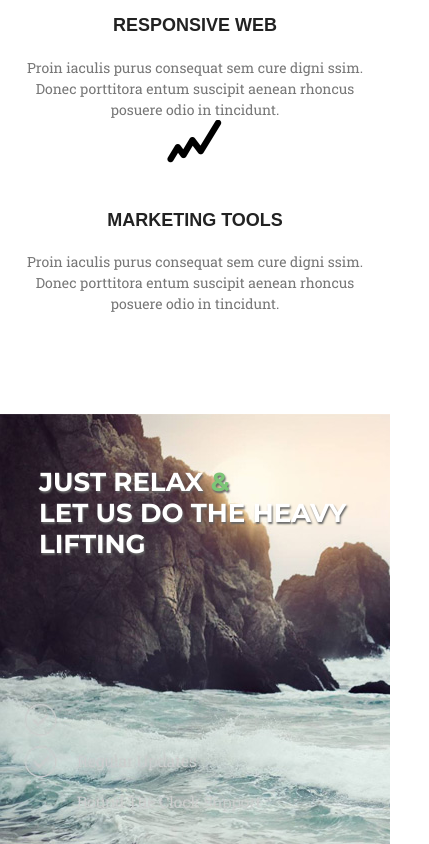
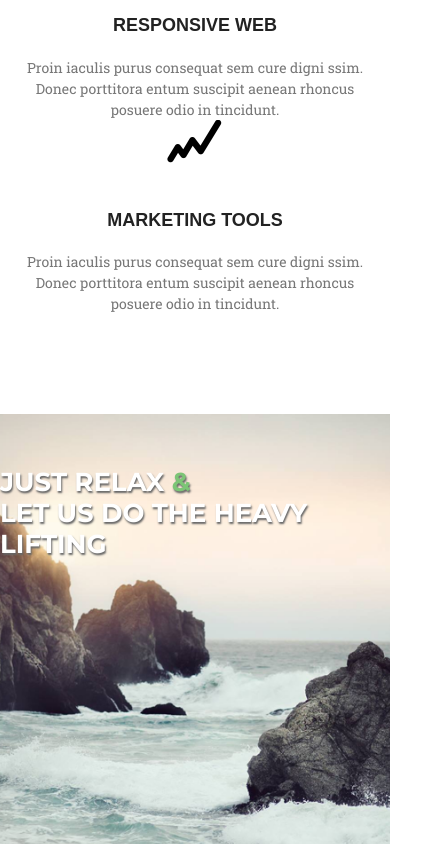
Before and after one commit to WannabeRockStar/boo, a plain HTML site: page index.html in a window 390 px wide. Shown: the part 1156-2000 px from the top of the page, 429 px wide, since content can reach past the window. Drawn offline with nearby package versions, Linux system fonts and the light colour scheme.

Commit message:
relax image

```diff
--- a/css/style.css
+++ b/css/style.css
@@ -80,7 +80,7 @@ h1, h2, h3, h4, h5, h6, ul, p {
 }
 .relax-banner {
 	height: 616px;
-	background: url("../images/relax-banner.jpg");
+	background: url("../images/relax-banner.png");
 	background-size: cover;
 	background-repeat: no-repeat;
 	background-position: center;
@@ -88,6 +88,7 @@ h1, h2, h3, h4, h5, h6, ul, p {
 }
 .relax-banner .relax-banner-title {
 	position: absolute;
+	width: 100%;
 	left: 50%;
 	top: 10%;
 	transform: translate(-50%, -10%);
@@ -326,15 +327,16 @@ h1, h2, h3, h4, h5, h6, ul, p {
 	}
 	.relax-banner .relax-banner-title {
 		position: absolute;
-		left: 70%;
+		left: 50%;
 		top: 10%;
-		width: 100%;
 	}
 }
 
 @media (max-width: 768px) {
 	.banner-title h1 {
 		font-size: 32px;
+		width: 98%;
+		background: red;
 	}
 	.services .service-title {
 		font-size: 32px;
@@ -344,7 +346,7 @@ h1, h2, h3, h4, h5, h6, ul, p {
 	}
 	.relax-banner .relax-banner-title {
 		font-size: 32px;
-		left: 60%;
+		left: 50%;
 		text-shadow: 1px 2px 2px #666;
 	}
 	.latest .latest-title {
@@ -418,7 +420,7 @@ h1, h2, h3, h4, h5, h6, ul, p {
 	}
 	.relax-banner .relax-banner-title {
 		font-size: 26px;
-		left: 60%;
+		left: 50%;
 		text-shadow: 1px 2px 2px #666;
 	}
 	.latest .latest-title {
```
Also changed, not shown: images/relax-banner.jpg (deleted), images/relax-banner.png (added).
